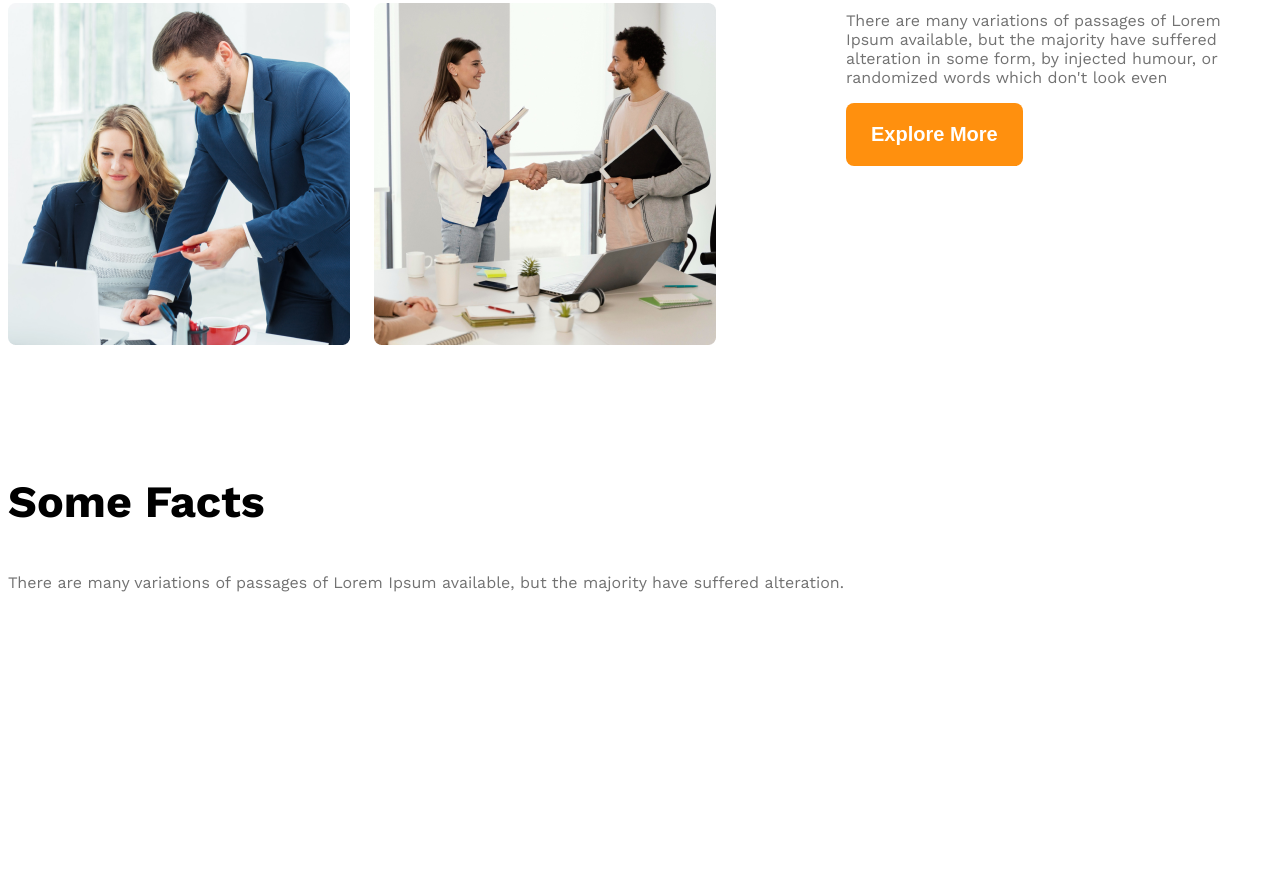
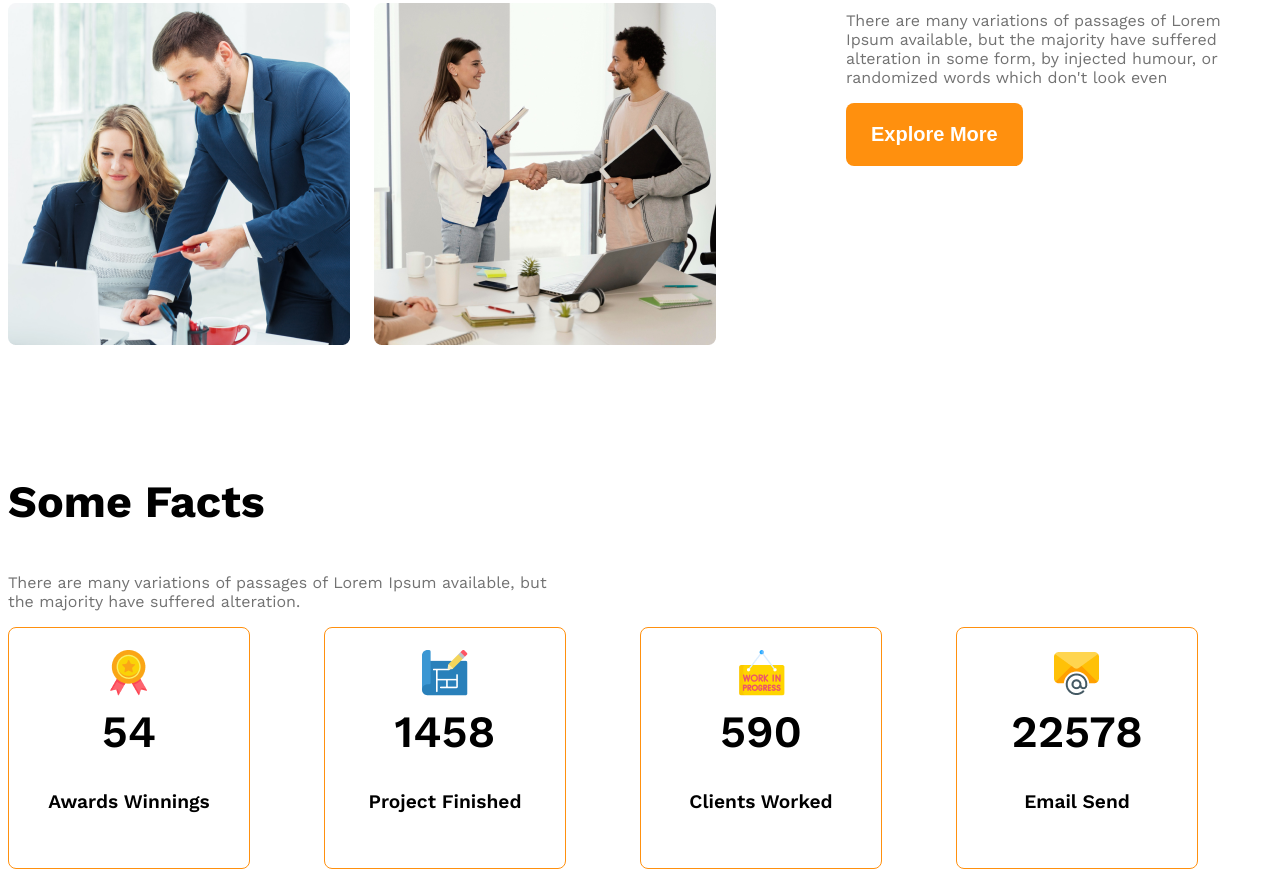
Before and after one commit to NupurSaha18/g3-architect-website, a plain HTML site: page index.html in a window 1280 px wide. Shown: the part 1667-2544 px from the top of the page. Before the commit the page ends 2439 px from the top, so only its background shows below. Drawn offline with nearby package versions, Linux system fonts and the light colour scheme.

Commit message:
added some facts section

```diff
--- a/index.html
+++ b/index.html
@@ -65,25 +65,33 @@
                 have suffered alteration.</p>
             <div class="facts-container">
                 <!-- .fact*4>img.fact-icon+h4.fact-number+h5.fact-name -->
-                <div class="fact">
-                    <img src="" alt="" class="fact-icon">
-                    <h4 class="fact-number"></h4>
-                    <h5 class="fact-name"></h5>
+                <div class="fact display-flex">
+                    <div>
+                        <img src="images/icons/ribon.png" alt="" class="fact-icon">
+                        <h4 class="fact-number">54</h4>
+                        <h5 class="fact-name">Awards Winnings</h5>
+                    </div>
                 </div>
-                <div class="fact">
-                    <img src="" alt="" class="fact-icon">
-                    <h4 class="fact-number"></h4>
-                    <h5 class="fact-name"></h5>
+                <div class="fact display-flex">
+                    <div>
+                        <img src="images/icons/projects.png" alt="" class="fact-icon">
+                        <h4 class="fact-number">1458</h4>
+                        <h5 class="fact-name">Project Finished</h5>
+                    </div>
                 </div>
-                <div class="fact">
-                    <img src="" alt="" class="fact-icon">
-                    <h4 class="fact-number"></h4>
-                    <h5 class="fact-name"></h5>
+                <div class="fact display-flex">
+                    <div>
+                        <img src="images/icons/customers.png" alt="" class="fact-icon">
+                        <h4 class="fact-number">590</h4>
+                        <h5 class="fact-name">Clients Worked</h5>
+                    </div>
                 </div>
-                <div class="fact">
-                    <img src="" alt="" class="fact-icon">
-                    <h4 class="fact-number"></h4>
-                    <h5 class="fact-name"></h5>
+                <div class="fact display-flex">
+                    <div>
+                        <img src="images/icons/email.png" alt="" class="fact-icon">
+                        <h4 class="fact-number">22578</h4>
+                        <h5 class="fact-name">Email Send</h5>
+                    </div>
                 </div>
             </div>
         </section>
--- a/styles/architects.css
+++ b/styles/architects.css
@@ -123,6 +123,38 @@ main > section{
     font-size: 1rem;
     font-weight: 400;
 }
+
+/* some facts related styles */
+.some-facts > p{
+    width: 540px;
+    font-size: 1rem;
+    font-weight: 400;
+}
+
+.fact{
+    border: 1px solid #FF900E;
+    width: 240px;
+    height: 240px;
+    border-radius: 8px;
+    text-align: center;
+    align-items: center;
+    justify-content: center;
+}
+.facts-container{
+    display: grid;
+    grid-template-columns: repeat(4, 1fr);
+}
+
+.fact-number{
+    font-size: 2.8rem;
+    font-weight: 600;
+    margin-top: 5px;
+    margin-bottom: 10px;
+}
+.fact-name{
+    font-size: 1.2rem;
+    font-weight: 600;
+}
 /* responsive media query */
 @media screen and (max-width:576px) {
     .navbar,
```
